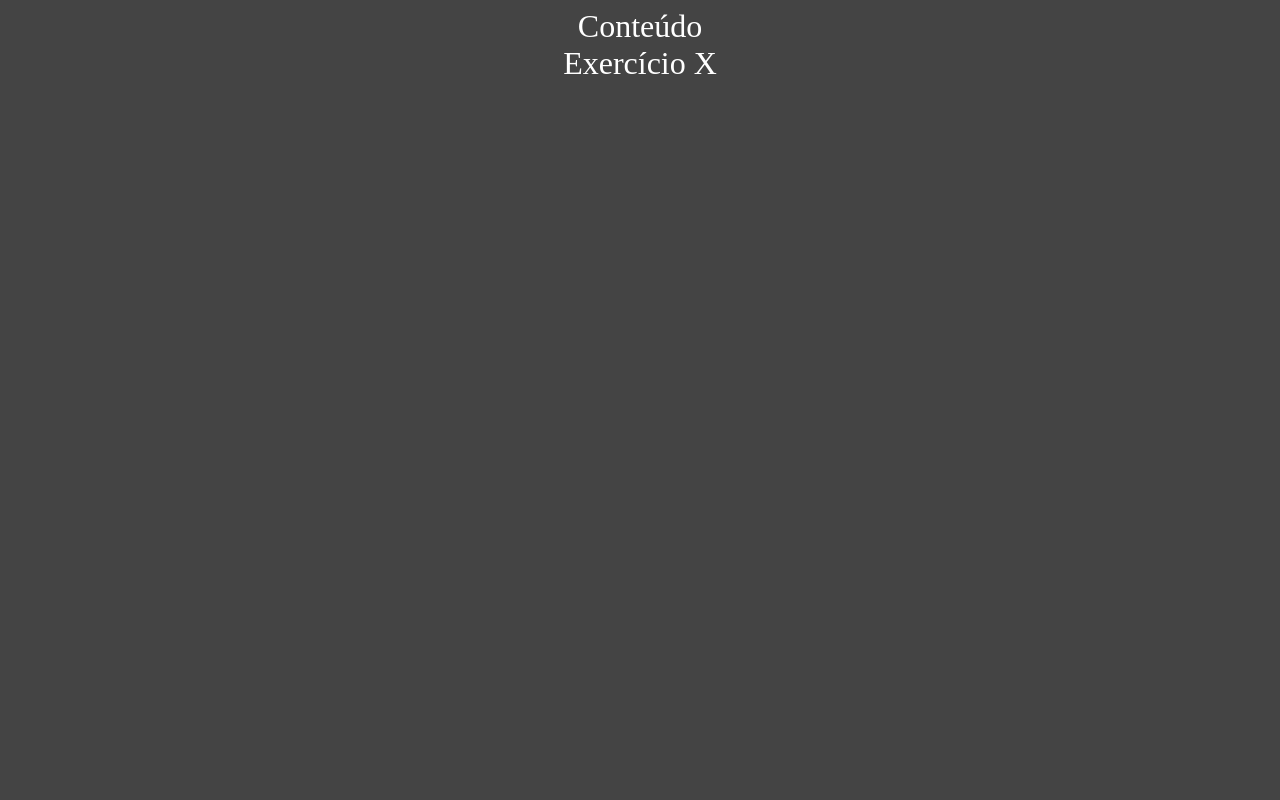
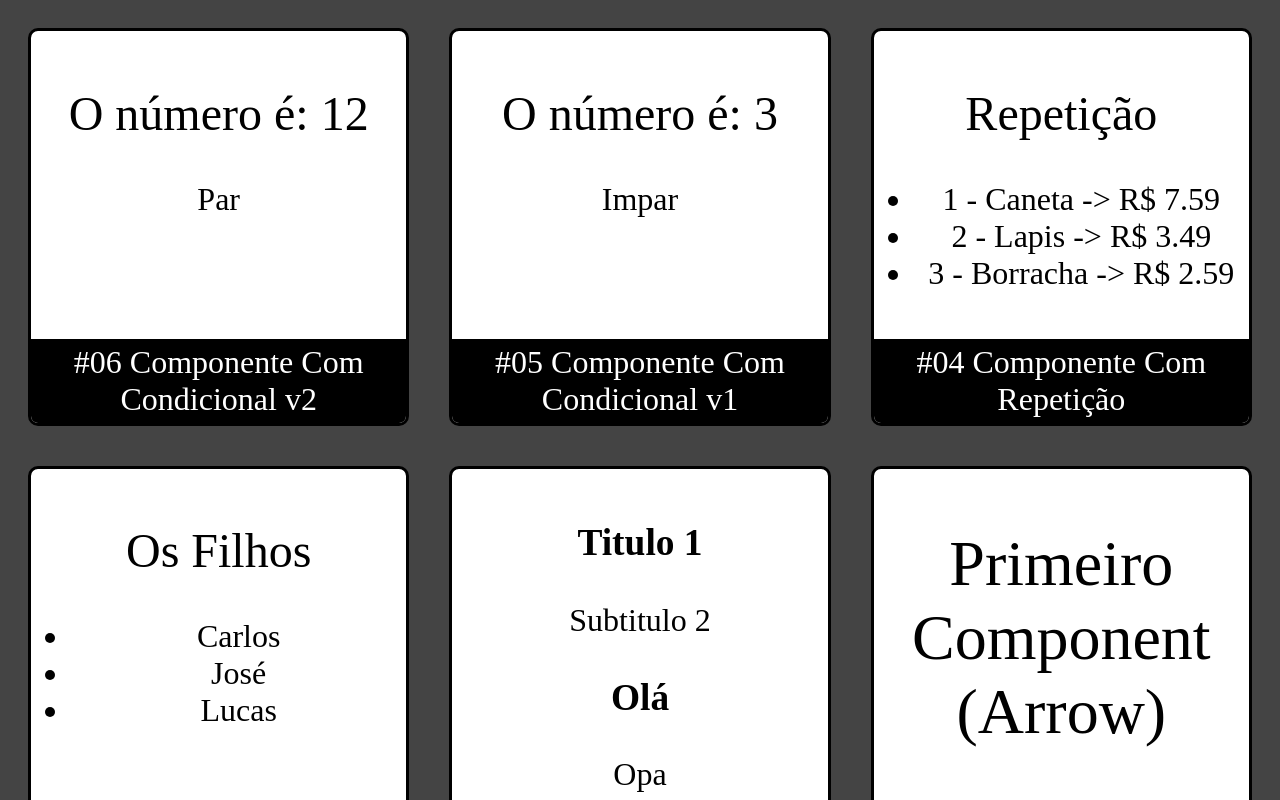
Before and after one commit to Levandovski/react-study, a React (Create React App) app: page / in a window 1280 px wide. Shown: the top 800 px of the page. Built offline with nearby package versions, Linux system fonts and the light colour scheme.

Commit message:
Parte 1 dos fundamentos de react concluida

```diff
--- /dev/null
+++ b/src/App.css
@@ -0,0 +1,4 @@
+.App{
+    display: flex;
+    flex-wrap: wrap;
+}
--- /dev/null
+++ b/src/App.jsx
@@ -0,0 +1,40 @@
+import './App.css';
+import React from 'react';
+import Primeiro from './components/Primeiro';
+import ComParametros from './components/ComParametros';
+import ComFilhos from './components/ComFilhos';
+import Card from './components/layout/Card';
+import Repeticao from './components/Repeticao';
+import Condicional from './components/Condicional';
+import CondicionalComIF from './components/CondicionalComIf';
+
+
+export default (props) =>(
+    <div className="App">
+        <Card titulo="#06 Componente Com Condicional v2">
+            <CondicionalComIF numero={12}/>
+        </Card>
+        <Card titulo="#05 Componente Com Condicional v1">
+            <Condicional numero={3}/>
+        </Card>
+        <Card titulo="#04 Componente Com Repetição">
+            <Repeticao/>
+        </Card>
+        <Card titulo="#03 Componente Com Filhos">
+            <ComFilhos>
+            <ul>
+                <li>Carlos</li>
+                <li>José</li>
+                <li>Lucas</li>
+            </ul>
+            </ComFilhos>
+        </Card>
+        <Card titulo="#02 Componente Com Parametro">
+            <ComParametros titulo="Titulo 1" subtitulo="Subtitulo 2"/>
+            <ComParametros titulo="Olá" subtitulo="Opa" />
+        </Card>
+        <Card titulo="#01 Primero Componente">
+            <Primeiro />
+        </Card>
+    </div>
+);
--- /dev/null
+++ b/src/components/Condicional.jsx
@@ -0,0 +1,14 @@
+import React from 'react'
+
+export default props =>{
+    return (
+        <div>
+            <h2>O número é: {props.numero}</h2>
+            {
+               props.numero % 2 == 0 ?  <span>Par</span> : <span>Impar</span>
+
+            }
+
+        </div>
+    )
+}
--- /dev/null
+++ b/src/components/CondicionalComIf.jsx
@@ -0,0 +1,19 @@
+import React from 'react'
+
+import If from './if'
+
+export default props =>{
+    return (
+        <div>
+            <h2>O número é: {props.numero}</h2>
+
+            <If test={props.numero % 2 == 0 }>
+                <span>Par</span>
+            </If>
+            <If test={props.numero % 2 == 1 }>
+                <span>Impar</span>
+            </If>
+
+        </div>
+    )
+}
--- /dev/null
+++ b/src/components/Repeticao.jsx
@@ -0,0 +1,23 @@
+import React from 'react'
+
+import produtos from '../data/produtos'
+
+export default props =>{
+
+    function getProdutosListItem(){
+        return produtos.map(prod=>{
+            return <li key={prod.id}>
+                    {prod.id} - {prod.nome} -> R$ {prod.preco}
+                  </li>
+        })
+    }
+
+    return (
+        <div>
+            <h2>Repetição</h2>
+            <ul>
+                {getProdutosListItem()}
+            </ul>
+        </div>
+    )
+}
--- /dev/null
+++ b/src/components/if.jsx
@@ -0,0 +1,8 @@
+
+export default  (prorps) =>{
+    if(prorps.test){
+        return prorps.children
+    }else{
+        return false
+    }
+}
--- a/src/components/layout/Card.css
+++ b/src/components/layout/Card.css
@@ -1,3 +1,21 @@
 .Card{
-
+    flex: 1;
+    margin:20px;
+    background-color: #fff;
+    border:3px solid #000;
+    border-radius:10px;
+    overflow: hidden;
+    display: flex;
+    flex-direction: column;
+    min-width: 300px;
 }
+.Card .Conteudo{
+    flex: 1;
+    color: #000;
+    padding: 15px 0px;
+}
+.Card .Footer{
+    background-color: #000;
+    color: #fff;
+    padding:5px 0px;
+}
--- a/src/components/layout/Card.jsx
+++ b/src/components/layout/Card.jsx
@@ -1,3 +1,4 @@
+import './Card.css';
 import React from 'react'
 
 export default props =>
--- /dev/null
+++ b/src/data/produtos.js
@@ -0,0 +1,5 @@
+export default  [
+    {id:1, nome:'Caneta', preco:7.59},
+    {id:2, nome:'Lapis', preco:3.49},
+    {id:3, nome:'Borracha', preco:2.59},
+]
--- a/src/index.js
+++ b/src/index.js
@@ -2,28 +2,9 @@
 import React from 'react'
 import ReactDom from 'react-dom'
 
-
-import Primeiro from './components/Primeiro';
-import ComParametros from './components/ComParametros';
-//import ComFilhos from './components/ComFilhos';
-import Card from './components/layout/Card';
+import App from './App'
 
 ReactDom.render(
-    <div>
-        <Card titulo="Exercício X">
-            Conteúdo
-        </Card>
-        {/*<ComFilhos>
-            <ul>
-                <li>Carlos</li>
-                <li>José</li>
-                <li>Lucas</li>
-            </ul>
-        </ComFilhos>*/}
-
-    {/*<Primeiro></Primeiro>
-    <ComParametros titulo="Titulo 1" subtitulo="Subtitulo 2"/>
-    <ComParametros titulo="Olá" subtitulo="Opa" />*/}
-    </div>,
+    <App></App>,
     document.getElementById('root')
 )
```
